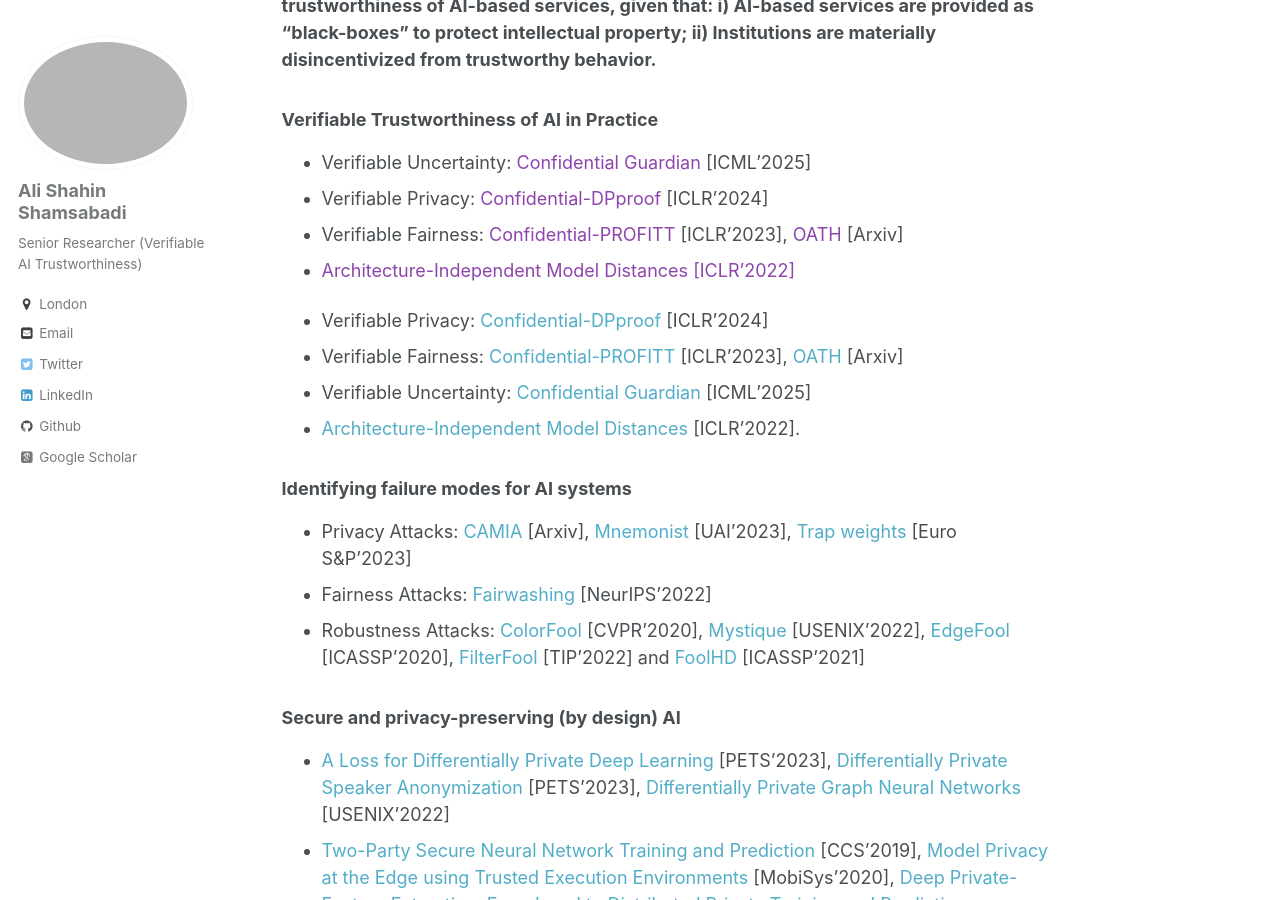
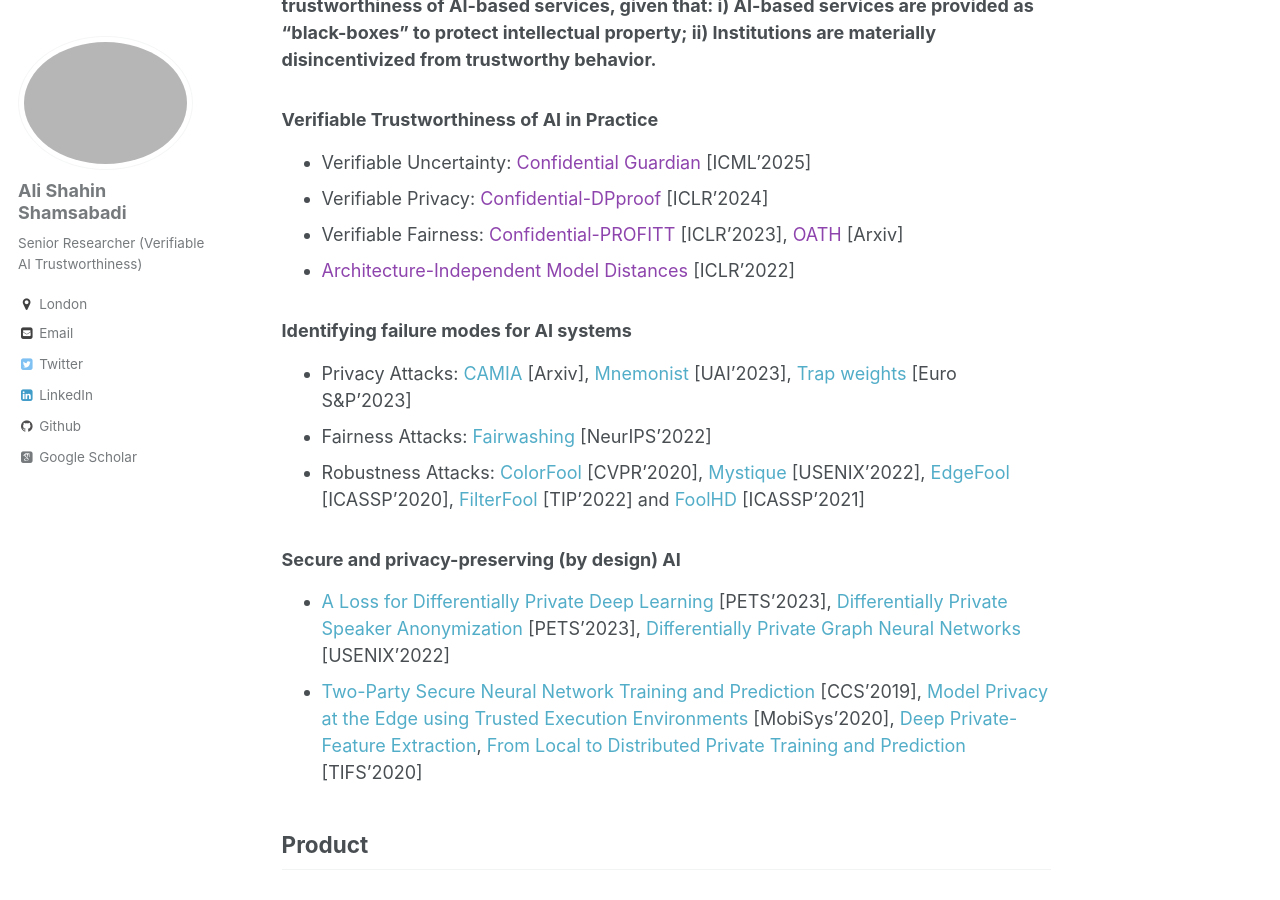
Before and after one commit to AliShahin/AliShahin.github.io, a Jekyll site: the page built from _pages/about.md, in a window 1280 px wide and 900 px high, scrolled down 812 px. Built offline with Jekyll 4.4.1, drawn with Linux system fonts in a browser that asks for light colours; some web fonts are replaced.

Commit message:
Update about.md

```diff
--- a/_pages/about.md
+++ b/_pages/about.md
@@ -54,14 +54,8 @@ My research initiates a fundamental question:
 - Verifiable Uncertainty: <a href="https://arxiv.org/pdf/2505.23968" style="color:#8e44ad;">Confidential Guardian</a> [ICML'2025]
 - Verifiable Privacy: <a href="https://openreview.net/pdf?id=PQY2v6VtGe" style="color:#8e44ad;">Confidential-DPproof</a> [ICLR'2024]
 - Verifiable Fairness: <a href="https://openreview.net/forum?id=iIfDQVyuFD" style="color:#8e44ad;">Confidential-PROFITT</a> [ICLR'2023], <a href="https://arxiv.org/pdf/2410.02777" style="color:#8e44ad;">OATH</a> [Arxiv]
-- <a href="https://openreview.net/forum?id=OUz_9TiTv9j" style="color:#8e44ad;">Architecture-Independent Model Distances [ICLR'2022]</a>
+- <a href="https://openreview.net/forum?id=OUz_9TiTv9j" style="color:#8e44ad;">Architecture-Independent Model Distances</a> [ICLR'2022]
 
-
-
-- Verifiable Privacy: [Confidential-DPproof](https://openreview.net/pdf?id=PQY2v6VtGe) [ICLR'2024]
-- Verifiable Fairness: [Confidential-PROFITT](https://openreview.net/forum?id=iIfDQVyuFD) [ICLR'2023], [OATH](https://arxiv.org/pdf/2410.02777) [Arxiv]
-- Verifiable Uncertainty: [Confidential Guardian](https://arxiv.org/pdf/2505.23968) [ICML'2025]
-- [Architecture-Independent Model Distances](https://openreview.net/forum?id=OUz_9TiTv9j) [ICLR'2022].
 
 ### Identifying failure modes for AI systems
 - Privacy Attacks: [CAMIA](https://arxiv.org/pdf/2409.13745) [Arxiv], [Mnemonist](https://openreview.net/pdf?id=oVn5GLyONY) [UAI'2023], [Trap weights](https://arxiv.org/pdf/2112.02918.pdf) [Euro S&P'2023]
```
